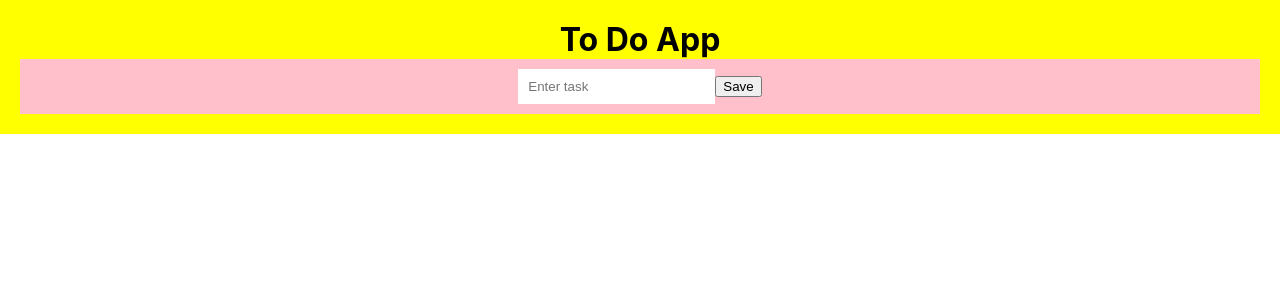
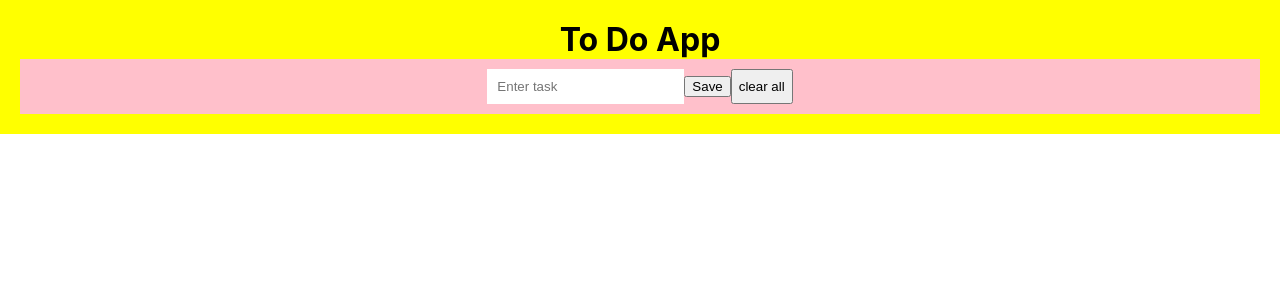
Before and after one commit to AnupRijal123/Typescript_practice, a React (Create React App) app: page / in a window 1280 px wide. Shown: the top 300 px of the page. Built offline with nearby package versions, Linux system fonts and the light colour scheme; the HTML template or start-up script is replaced by a standard one.

Commit message:
used locaStorage to store and get todos array so that todo list remains if we reload the page

```diff
--- a/src/App.tsx
+++ b/src/App.tsx
@@ -7,7 +7,10 @@ import TodoList from './components/TodoList';
 
 const App: React.FC = () => {
   const [todo, setTodo] = useState<string>('');
-  const [todos, setTodos] = useState<Todo[]>([]);
+  const [todos, setTodos] = useState<Todo[]>(() => {
+    const storedArray = localStorage.getItem('todosArray');
+    return storedArray ? JSON.parse(storedArray) : []
+  });
   const handleAdd = (event: React.FormEvent) => {
     event.preventDefault();
     if (todo) {
@@ -18,6 +21,7 @@ const App: React.FC = () => {
     setTodo('');
   };
   console.log(todos);
+  localStorage.setItem('todosArray', JSON.stringify(todos));
   console.log(...todos);
   return (
     <div className="main-container">
@@ -25,6 +29,7 @@ const App: React.FC = () => {
         <h1 className='heading'>To Do App</h1>
         <div className="input-row">
           <InputField todo={todo} setTodo={setTodo} handleAdd={handleAdd} />
+          <button onClick={() => setTodos([])}>clear all</button>
         </div>
 
 
```
